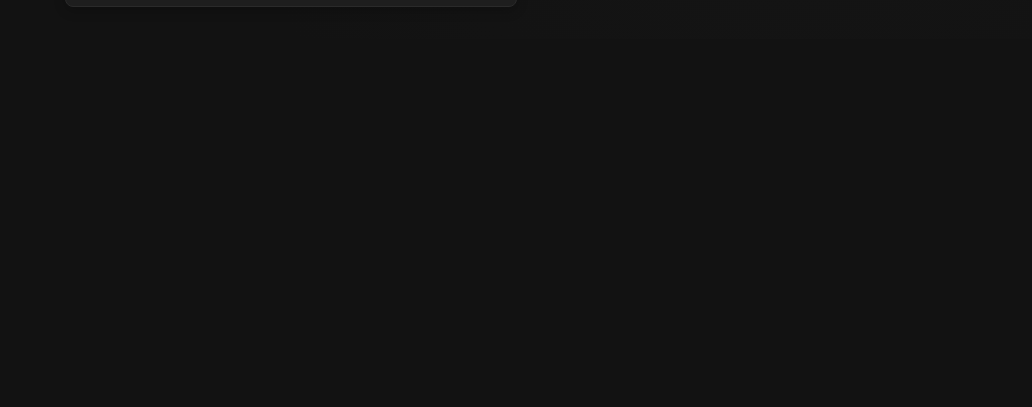
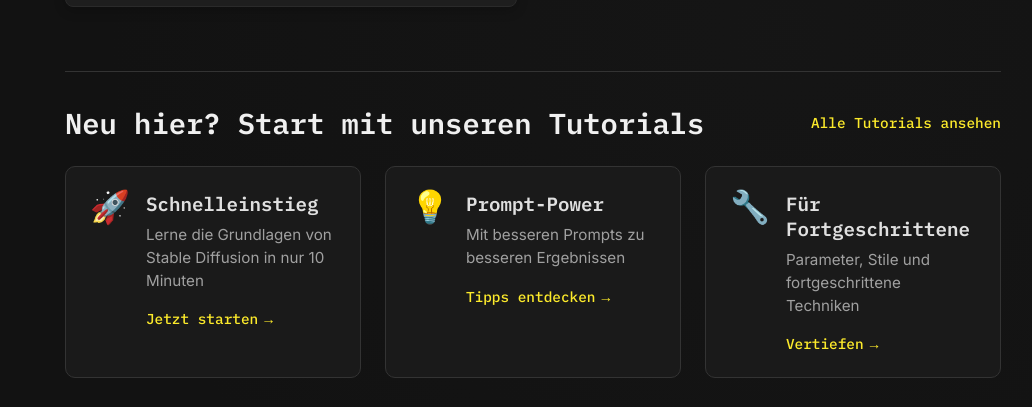
Before and after one commit to hfg-gmuend/stablehub.aid-lab.hfg-gmuend.de, a SvelteKit app: page / in a window 1280 px wide. Shown: the part 1101-1508 px from the top of the page, without its empty margins (247-1279 px from the left). Before the commit the page ends 1140 px from the top, so only its background shows below. Built offline with nearby package versions, Linux system fonts and the light colour scheme.

Commit message:
feat: Füge VPN-Installationsseite und Tutorial-Teaser hinzu

```diff
--- a/src/lib/components/MinimalSidebar.svelte
+++ b/src/lib/components/MinimalSidebar.svelte
@@ -13,6 +13,9 @@
 
   // Prüfung, ob wir uns im Tutorial-Bereich befinden
   $: isInTutorialSection = currentPath.startsWith('/guided-tutorial');
+
+  // Prüfung, ob wir uns im VPN-Bereich befinden
+  $: isInVpnSection = currentPath === '/vpn-install';
 </script>
 
 <aside class="minimal-sidebar">
@@ -48,6 +51,20 @@
         class:active={isInTutorialSection}
       >
         Guided Tutorials
+      </a>
+    </div>
+  </div>
+
+  <!-- Neuer Abschnitt für USE FROM HOME -->
+  <div class="mode-navigation tutorial-section">
+    <h3>USE FROM HOME</h3>
+    <div class="mode-buttons">
+      <a
+        href="/vpn-install"
+        class="mode-button"
+        class:active={isInVpnSection}
+      >
+        VPN Install
       </a>
     </div>
   </div>
--- a/src/routes/+page.svelte
+++ b/src/routes/+page.svelte
@@ -34,6 +34,52 @@
         imageUrl="/cards/card3.png"
       />
     </div>
+
+    <!-- Tutorial-Teaser-Abschnitt -->
+    <section class="tutorials-teaser">
+      <div class="teaser-header">
+        <h2>Neu hier? Start mit unseren Tutorials</h2>
+        <a href="/guided-tutorial" class="view-all-link">Alle Tutorials ansehen</a>
+      </div>
+
+      <div class="tutorial-highlights">
+        <div class="tutorial-highlight-card">
+          <div class="highlight-icon">🚀</div>
+          <div class="highlight-content">
+            <h3>Schnelleinstieg</h3>
+            <p>Lerne die Grundlagen von Stable Diffusion in nur 10 Minuten</p>
+            <a href="/guided-tutorial/stable-diffusion-intro" class="highlight-link">
+              Jetzt starten
+              <span class="arrow">→</span>
+            </a>
+          </div>
+        </div>
+
+        <div class="tutorial-highlight-card">
+          <div class="highlight-icon">💡</div>
+          <div class="highlight-content">
+            <h3>Prompt-Power</h3>
+            <p>Mit besseren Prompts zu besseren Ergebnissen</p>
+            <a href="/guided-tutorial/prompt-basics" class="highlight-link">
+              Tipps entdecken
+              <span class="arrow">→</span>
+            </a>
+          </div>
+        </div>
+
+        <div class="tutorial-highlight-card">
+          <div class="highlight-icon">🔧</div>
+          <div class="highlight-content">
+            <h3>Für Fortgeschrittene</h3>
+            <p>Parameter, Stile und fortgeschrittene Techniken</p>
+            <a href="/guided-tutorial/core-parameters" class="highlight-link">
+              Vertiefen
+              <span class="arrow">→</span>
+            </a>
+          </div>
+        </div>
+      </div>
+    </section>
   </main>
 </div>
 
@@ -80,4 +126,122 @@
     gap: 2rem;
     margin-top: 2rem;
   }
+
+  /* Tutorial-Teaser-Styling */
+  .tutorials-teaser {
+    margin-top: 4rem;
+    padding-top: 2rem;
+    border-top: 1px solid #333;
+  }
+
+  .teaser-header {
+    display: flex;
+    justify-content: space-between;
+    align-items: center;
+    margin-bottom: 1.5rem;
+  }
+
+  .teaser-header h2 {
+    font-family: 'IBM Plex Mono', monospace;
+    font-size: 1.8rem;
+    color: #f0f0f0;
+    margin: 0;
+  }
+
+  .view-all-link {
+    font-family: 'IBM Plex Mono', monospace;
+    color: #FCEA2B;
+    text-decoration: none;
+    font-size: 0.9rem;
+    font-weight: 500;
+    display: inline-flex;
+    align-items: center;
+    transition: all 0.2s ease;
+  }
+
+  .view-all-link:hover {
+    transform: translateX(4px);
+  }
+
+  .tutorial-highlights {
+    display: grid;
+    grid-template-columns: repeat(auto-fit, minmax(280px, 1fr));
+    gap: 1.5rem;
+    margin-top: 1rem;
+  }
+
+  .tutorial-highlight-card {
+    display: flex;
+    background-color: #1a1a1a;
+    border-radius: 10px;
+    padding: 1.5rem;
+    transition: all 0.3s ease;
+    border: 1px solid #333;
+  }
+
+  .tutorial-highlight-card:hover {
+    transform: translateY(-5px);
+    box-shadow: 0 10px 20px rgba(0, 0, 0, 0.2);
+    border-color: #FCEA2B;
+  }
+
+  .highlight-icon {
+    font-size: 2rem;
+    margin-right: 1rem;
+    line-height: 1;
+  }
+
+  .highlight-content {
+    flex: 1;
+  }
+
+  .highlight-content h3 {
+    font-family: 'IBM Plex Mono', monospace;
+    font-size: 1.2rem;
+    margin: 0 0 0.5rem;
+    color: #e0e0e0;
+  }
+
+  .highlight-content p {
+    font-size: 0.95rem;
+    color: #a0a0a0;
+    margin: 0 0 1rem;
+    line-height: 1.5;
+  }
+
+  .highlight-link {
+    display: inline-flex;
+    align-items: center;
+    color: #FCEA2B;
+    text-decoration: none;
+    font-size: 0.9rem;
+    font-weight: 500;
+    font-family: 'IBM Plex Mono', monospace;
+    transition: all 0.2s ease;
+  }
+
+  .highlight-link:hover {
+    transform: translateX(4px);
+  }
+
+  .arrow {
+    margin-left: 6px;
+    transition: all 0.2s ease;
+  }
+
+  .highlight-link:hover .arrow {
+    margin-left: 10px;
+  }
+
+  @media (max-width: 768px) {
+    .teaser-header {
+      flex-direction: column;
+      align-items: flex-start;
+      gap: 1rem;
+    }
+
+    .tutorial-highlights {
+      grid-template-columns: 1fr;
+    }
+  }
 </style>
```
Also changed, not shown: src/routes/vpn-install/+page.svelte (added, +76 -0 lines).
